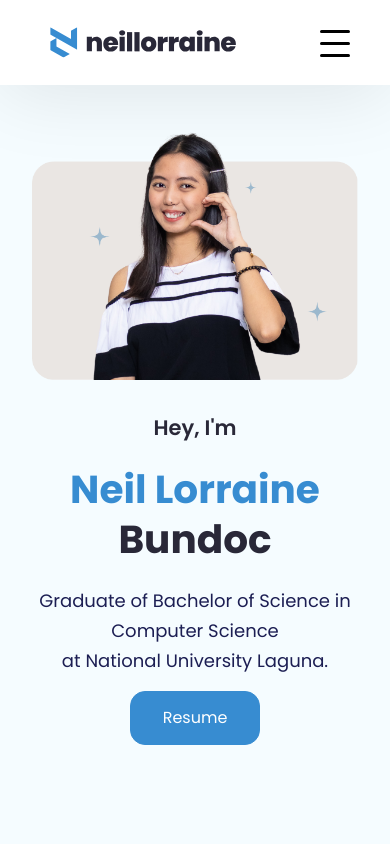
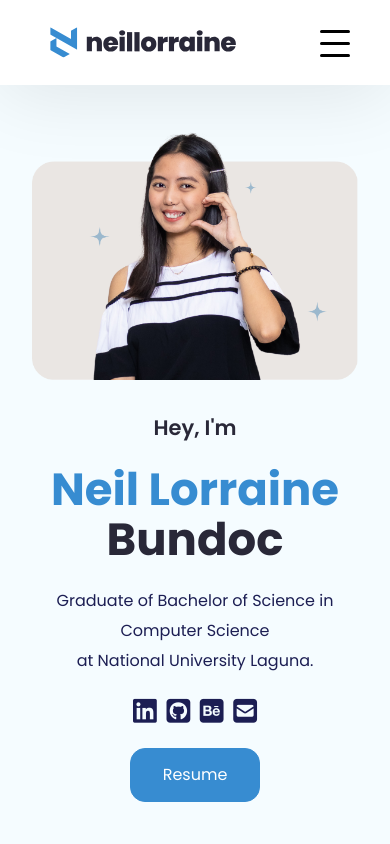
Before and after one commit to neillorrainecb/Personal-Portfolio-Website, a React (Create React App) app: page / in a window 390 px wide. Shown: the top 844 px of the page. Built offline with nearby package versions, Linux system fonts and the light colour scheme.

Commit message:
add socials in responsive layout

```diff
--- a/src/App.css
+++ b/src/App.css
@@ -286,6 +286,10 @@ h3{
 
 .hero--section--socials-link:hover{
     color: var(--primary);
+}
+
+.hero--socials{
+    display: none;
 }
 
 /* About Me */
@@ -632,6 +636,14 @@ h3{
         padding-left: 50px;
     }
 
+    .hero--socials{
+        display: flex;
+        column-gap: 0.6rem;
+        margin-top: 1.5rem 0;
+    }
+
+
+
     /* About Me */
     .about--section{
         display: flex;
@@ -707,6 +719,12 @@ h3{
     .hero--section-description{
         font-size: 13px;
         padding: 0;
+    }
+
+    .hero--socials{
+        display: flex;
+        column-gap: 0.6rem;
+        margin-top: 1.5rem 0;
     }
 
     /* About Me */
@@ -816,12 +834,12 @@ h3{
     }
 
     .hero--section--title{
-        font-size: 39px;
+        font-size: 45px;
         line-height: 50px;
     }
 
     .hero--section-description{
-        font-size: 18px;
+        font-size: 16px;
     }
   }
 
--- a/src/Pages/Home/HeroSection.jsx
+++ b/src/Pages/Home/HeroSection.jsx
@@ -17,6 +17,24 @@ export default function HeroSection (){
                     </p>
                 </div>
 
+                <div className="hero--socials">
+                    <a className="hero--section--socials-link" href="https://www.linkedin.com/in/neillorrainecb/">
+                    <i class="fa-brands fa-linkedin"></i>
+                    </a>
+
+                    <a className="hero--section--socials-link" href="https://github.com/neillorrainecb">
+                    <i class="fa-brands fa-square-github"></i>
+                    </a>
+
+                    <a className="hero--section--socials-link" href="https://www.behance.net/neillorrainecb">
+                    <i class="fa-brands fa-square-behance"></i>
+                    </a>
+
+                    <a className="hero--section--socials-link" href='mailto:neillorrainecb@gmail.com'>
+                    <i class="fa-solid fa-square-envelope"></i>
+                    </a>
+                </div>
+
                <a href = "./img/Resume.pdf" target="\_blank">
                     <button className="btn btn-primary">Resume</button>
                 </a>
@@ -25,5 +43,7 @@ export default function HeroSection (){
             <div className="hero--section--img">
                 <img src="./img/hero-img.png" alt="Hero Section" />
             </div>
+
+
         </section>
 }
```
